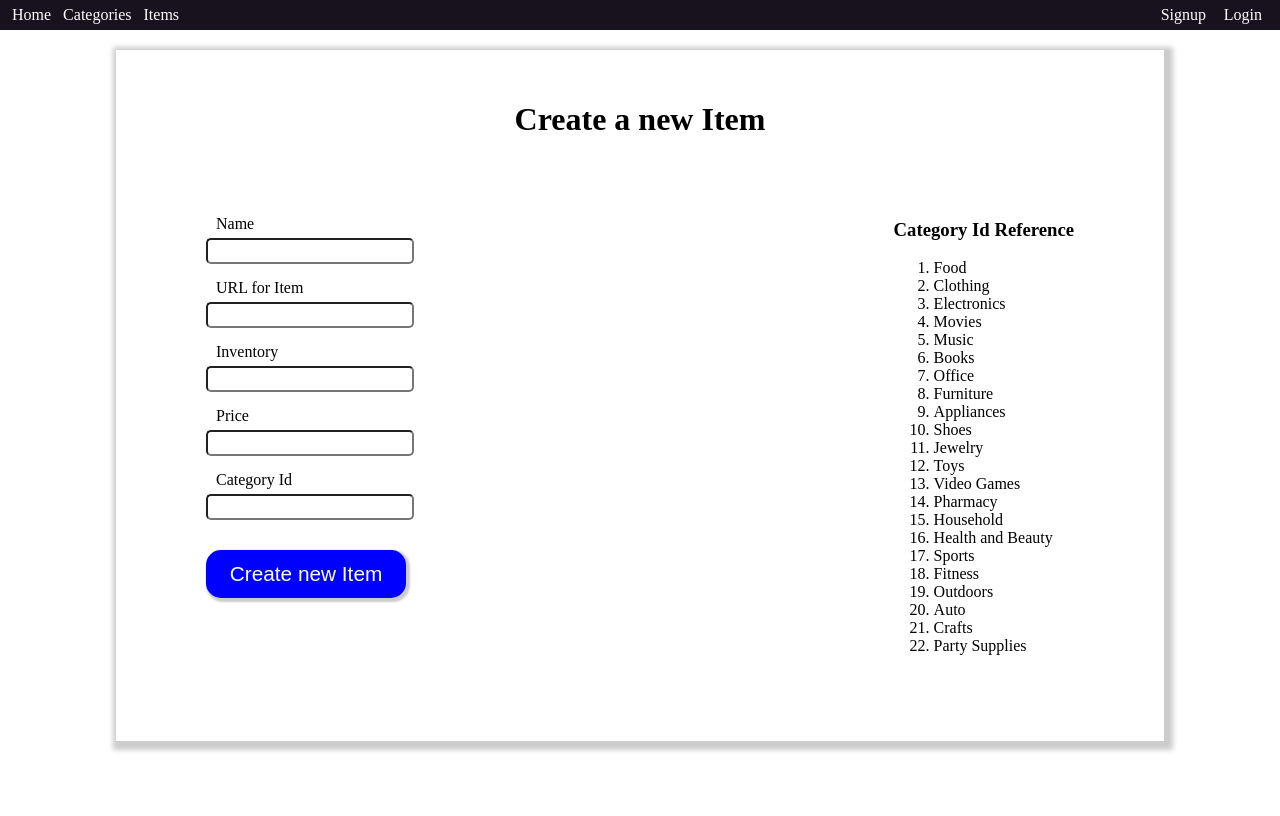
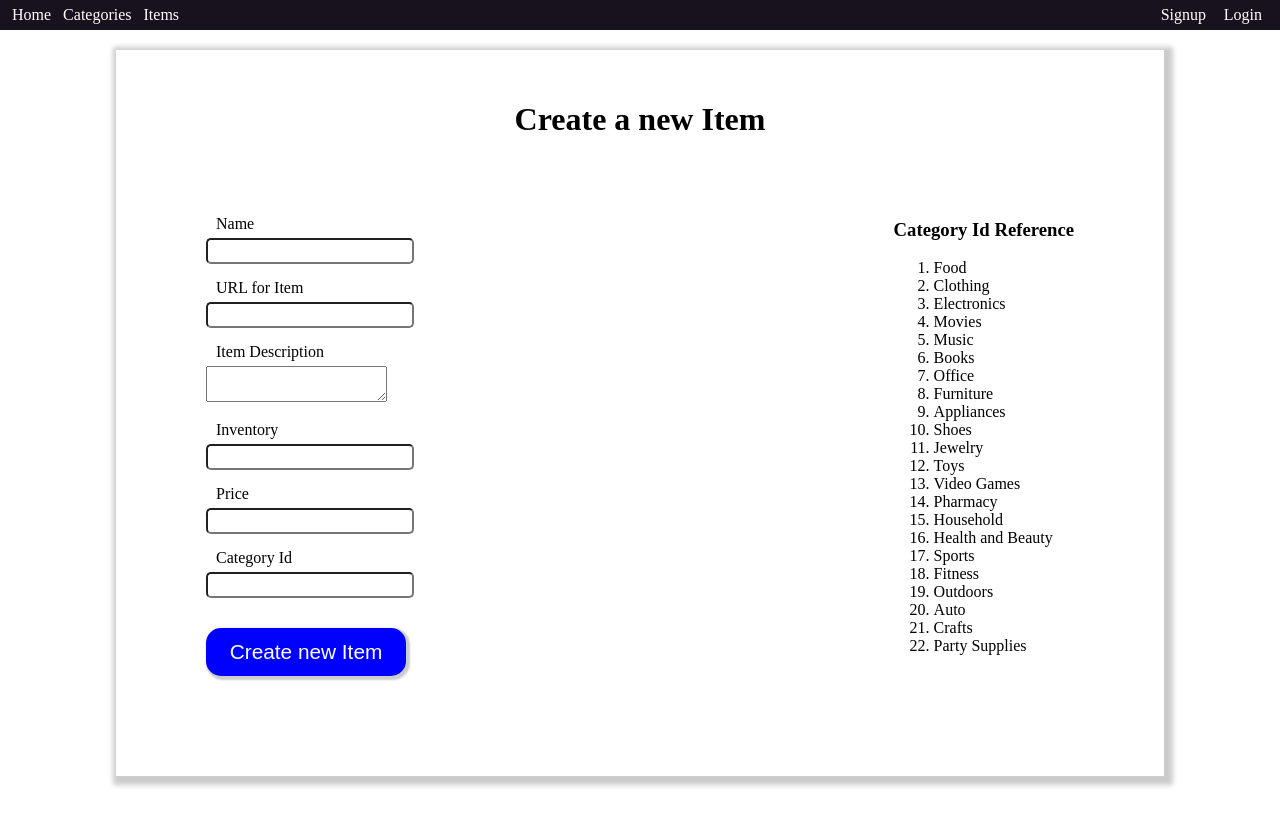
Before and after one commit to JKCodes/ecommerce-app, a React (Create React App) app: page /items/new in a window 1280 px wide. Built offline with nearby package versions, Linux system fonts and the light colour scheme; no server answers.

Commit message:
added text area for new item

```diff
--- a/src/containers/ItemNew.js
+++ b/src/containers/ItemNew.js
@@ -105,6 +105,16 @@ class ItemNew extends Component {
               />
             </div>
             <div>
+              <label className={css(styles.label)} htmlFor="description">Item Description</label>
+              <textarea
+                className={css(styles.textarea)}
+                type="text"
+                name="description"
+                onChange={this.handleOnChange}
+              >
+              </textarea>
+            </div>
+            <div>
               <label className={css(styles.label)} htmlFor="inventory">Inventory</label>
               <input
                 className={css(styles.input)}
```
